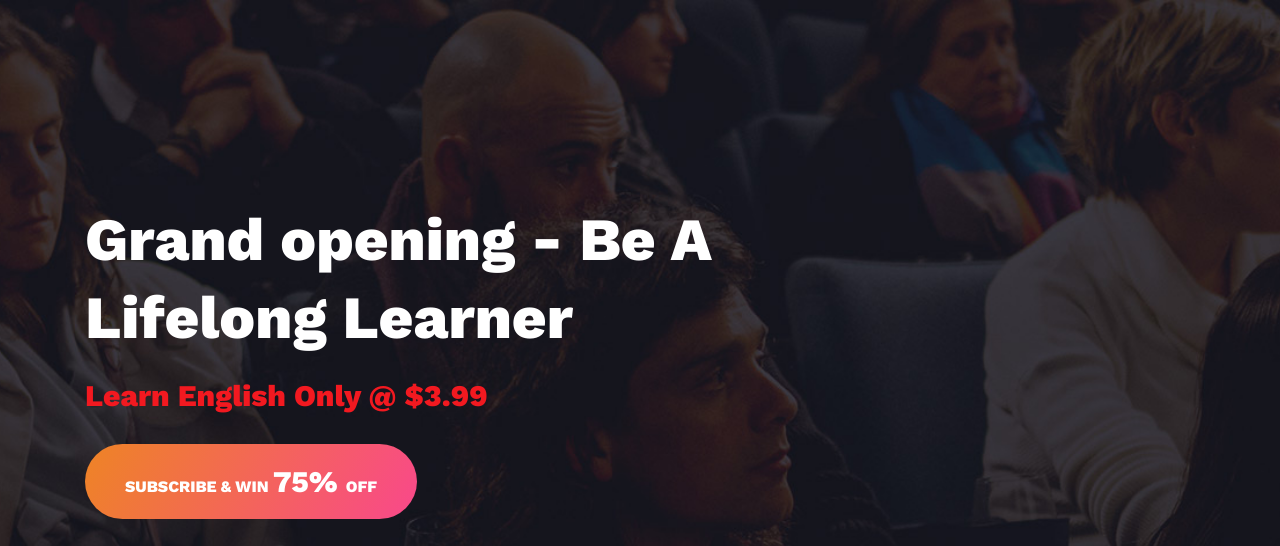
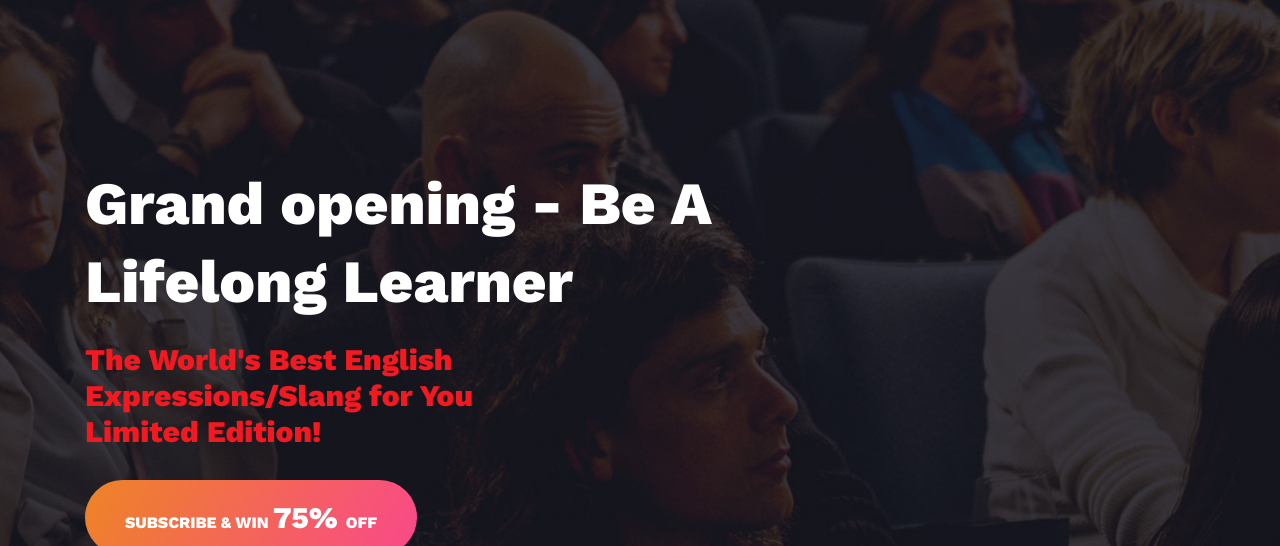
Before and after one commit to eph23/englishangrezi, a plain HTML site: page index.html in a window 1280 px wide. Shown: the top 546 px of the page. Drawn offline with nearby package versions, Linux system fonts and the light colour scheme.

Commit message:
text changed

```diff
--- a/index.html
+++ b/index.html
@@ -56,7 +56,8 @@
                                         Subscribe to win
                                     </h3> -->
                                     <h3 class="text-lvl-tertiary text-primary">
-                                        Learn English Only @ $3.99
+                                        The World's Best English Expressions/Slang
+                                        for You <br> Limited Edition!
                                     </h3>
                                 </div>
                                 <!-- <a href=" #subscribe" class="button button--gradient text-uppercase">
```
